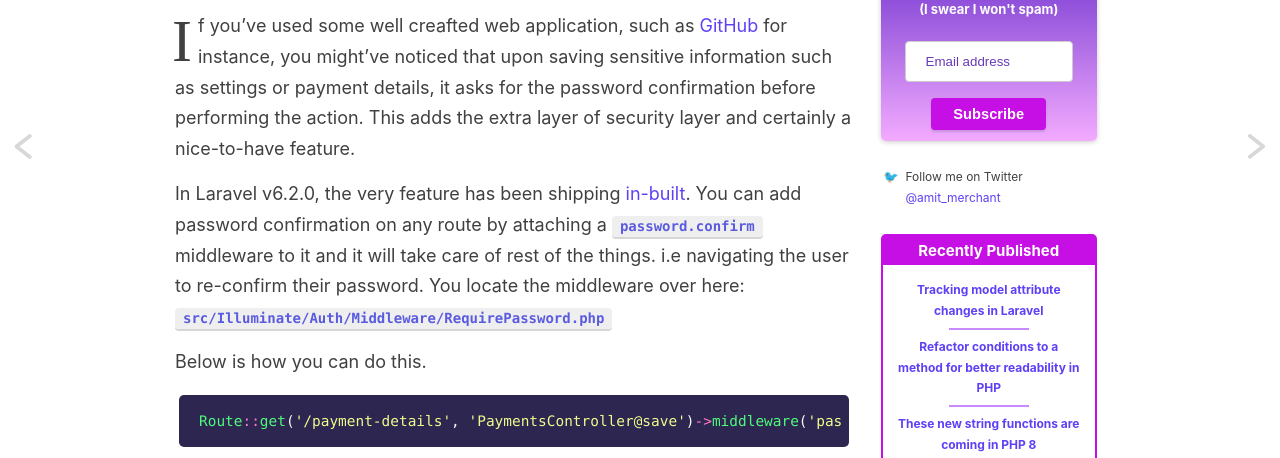
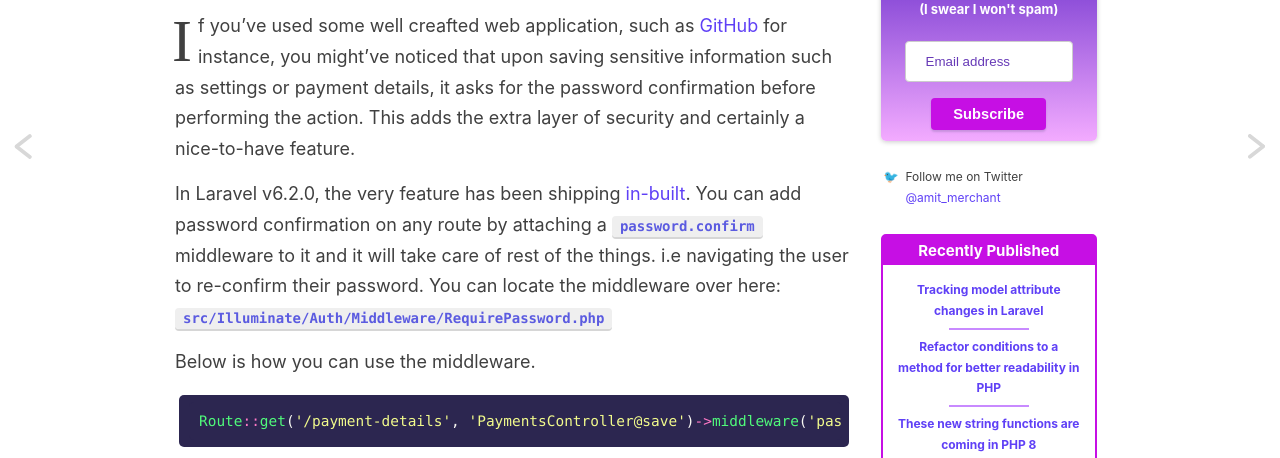
Before and after one commit to varunkumardev/amitmerchant1990.github.io, a Jekyll site: the page built from _posts/2019-10-9-adding-password-confirmation-on-certain-routes-in-laravel.md, in a window 1280 px wide. Shown: the part 304-762 px from the top of the page. Built offline with Jekyll 4.4.1, drawn with Linux system fonts in a browser that asks for light colours; comment, search, counter and statistics services are not loaded.

Commit message:
improve post.

````diff
--- a/_posts/2019-10-9-adding-password-confirmation-on-certain-routes-in-laravel.md
+++ b/_posts/2019-10-9-adding-password-confirmation-on-certain-routes-in-laravel.md
@@ -4,11 +4,11 @@
 categories: [Laravel]
 ---
 
-If you've used some well creafted web application, such as [GitHub](https://github.com) for instance, you might've noticed that upon saving sensitive information such as settings or payment details, it asks for the password confirmation before performing the action. This adds the extra layer of security layer and certainly a nice-to-have feature.
+If you've used some well creafted web application, such as [GitHub](https://github.com) for instance, you might've noticed that upon saving sensitive information such as settings or payment details, it asks for the password confirmation before performing the action. This adds the extra layer of security and certainly a nice-to-have feature.
 
-In Laravel v6.2.0, the very feature has been shipping [in-built](https://github.com/laravel/laravel/pull/5129). You can add password confirmation on any route by attaching a `password.confirm` middleware to it and it will take care of rest of the things. i.e navigating the user to re-confirm their password. You locate the middleware over here: `src/Illuminate/Auth/Middleware/RequirePassword.php`
+In Laravel v6.2.0, the very feature has been shipping [in-built](https://github.com/laravel/laravel/pull/5129). You can add password confirmation on any route by attaching a `password.confirm` middleware to it and it will take care of rest of the things. i.e navigating the user to re-confirm their password. You can locate the middleware over here: `src/Illuminate/Auth/Middleware/RequirePassword.php`
 
-Below is how you can do this.
+Below is how you can use the middleware.
 
 ```php
 Route::get('/payment-details', 'PaymentsController@save')->middleware('password.confirm');
````
